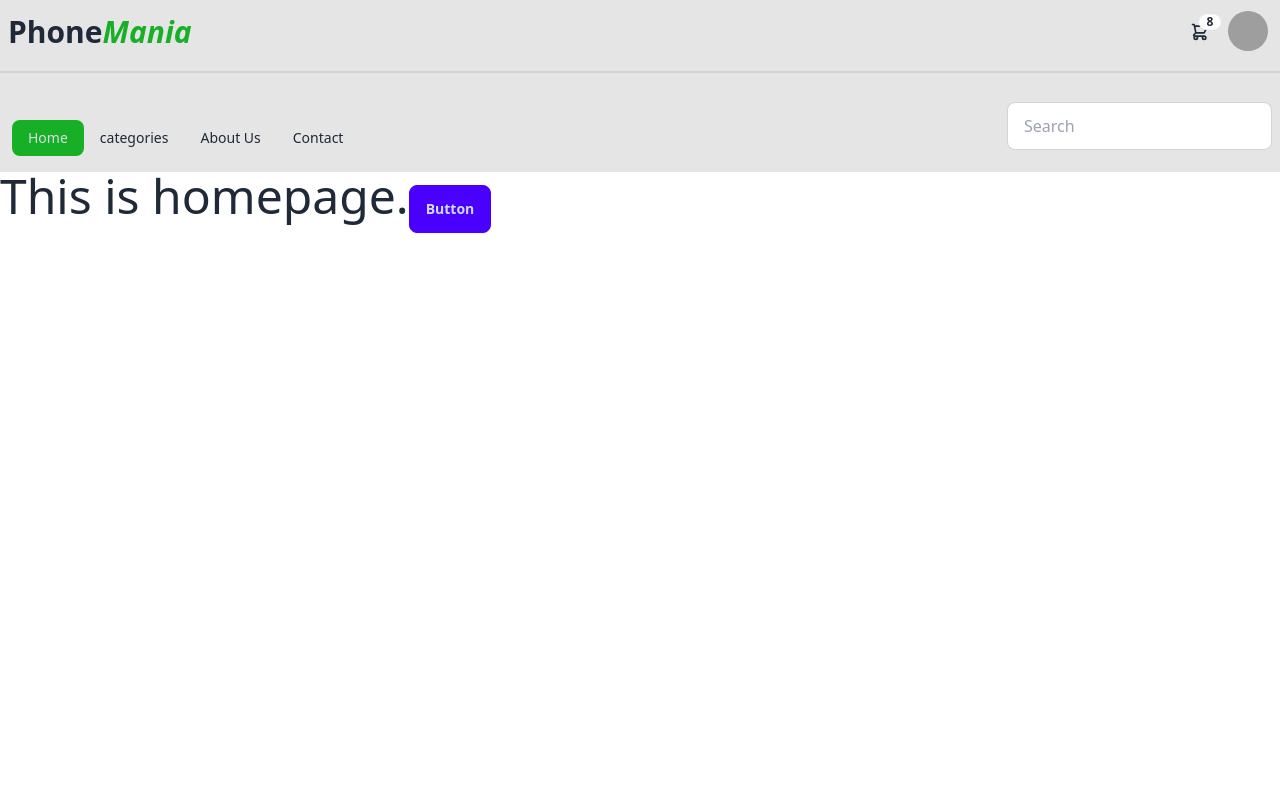
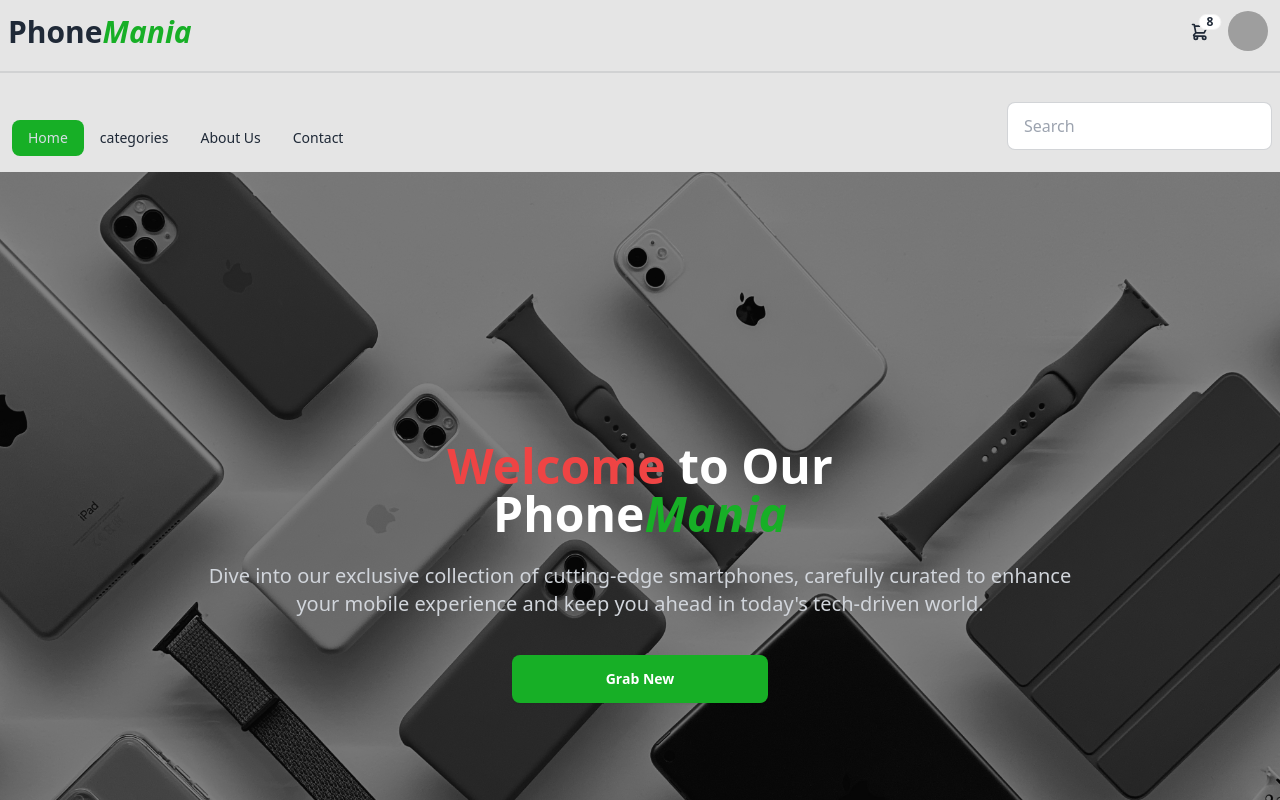
Before and after one commit to mostak9/phone-shop, a React (Vite) app in the folder phone-shop-client/: page / in a window 1280 px wide. Shown: the top 800 px of the page. Built offline with nearby package versions, Linux system fonts and the light colour scheme; grey boxes are pictures that could not be loaded.

Commit message:
added a bannner in hompage

```diff
--- /dev/null
+++ b/phone-shop-client/src/Components/Home/Banner/Banner.jsx
@@ -0,0 +1,31 @@
+import bg from "../../../assets/banner-bg.jpg";
+const Banner = () => {
+  return (
+    <div
+      className="bg-center bg-cover"
+      style={{ backgroundImage: `url(${bg})` }}
+    >
+      <div className=" bg-neutral-950/50">
+        <div
+          className="hero min-h-screen text-) {
+
+        }"
+        >
+          <div className="hero-content text-center">
+            <div className="max-w-4xl">
+              <h1 className="text-5xl font-bold text-white"><span className="text-red-500">Welcome</span> to Our <span className="line-clamp-1">Phone<span className="text-main italic">Mania</span></span></h1>
+              <p className="py-6 text-xl text-gray-300">
+                Dive into our exclusive collection of cutting-edge smartphones,
+                carefully curated to enhance your mobile experience and keep you
+                ahead in today's tech-driven world.
+              </p>
+              <button className="btn bg-main text-white border-none btn-wide">Grab New</button>
+            </div>
+          </div>
+        </div>
+      </div>
+    </div>
+  );
+};
+
+export default Banner;
--- a/phone-shop-client/src/Pages/Home/Home.jsx
+++ b/phone-shop-client/src/Pages/Home/Home.jsx
@@ -1,10 +1,10 @@
+import Banner from "../../Components/Home/Banner/Banner";
 
 
 const Home = () => {
     return (
         <div className="text-5xl">
-            This is homepage.
-            <button className="btn btn-primary">Button</button>
+            <Banner/>
         </div>
     );
 };
--- a/phone-shop-client/tailwind.config.js
+++ b/phone-shop-client/tailwind.config.js
@@ -1,4 +1,5 @@
 /** @type {import('tailwindcss').Config} */
+const colors = require('tailwindcss/colors')
 export default {
   content: [
     "./index.html",
@@ -7,6 +8,7 @@ export default {
   theme: {
     extend: {},
     colors: {
+      ...colors,
       'main': '#17AF26'
     }
   },
```
Also changed, not shown: phone-shop-client/src/assets/banner-bg.jpg (added).
